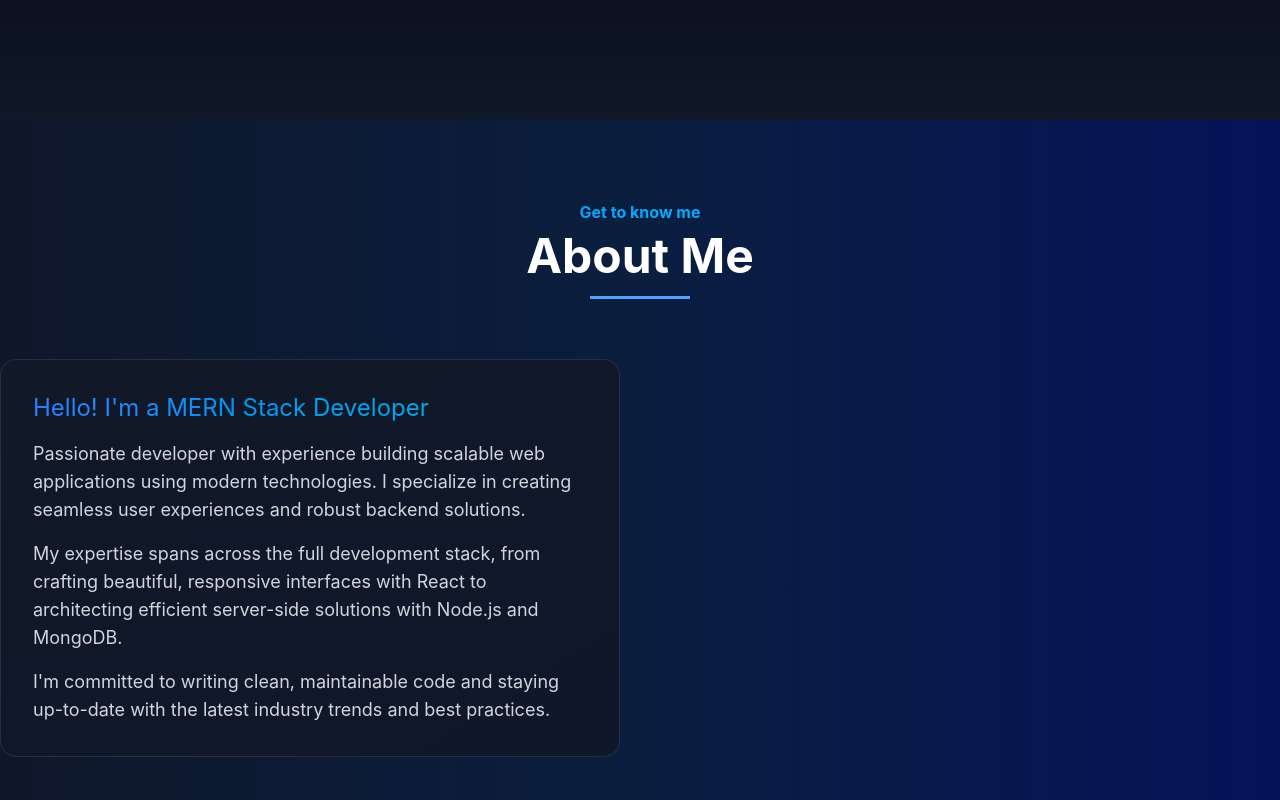
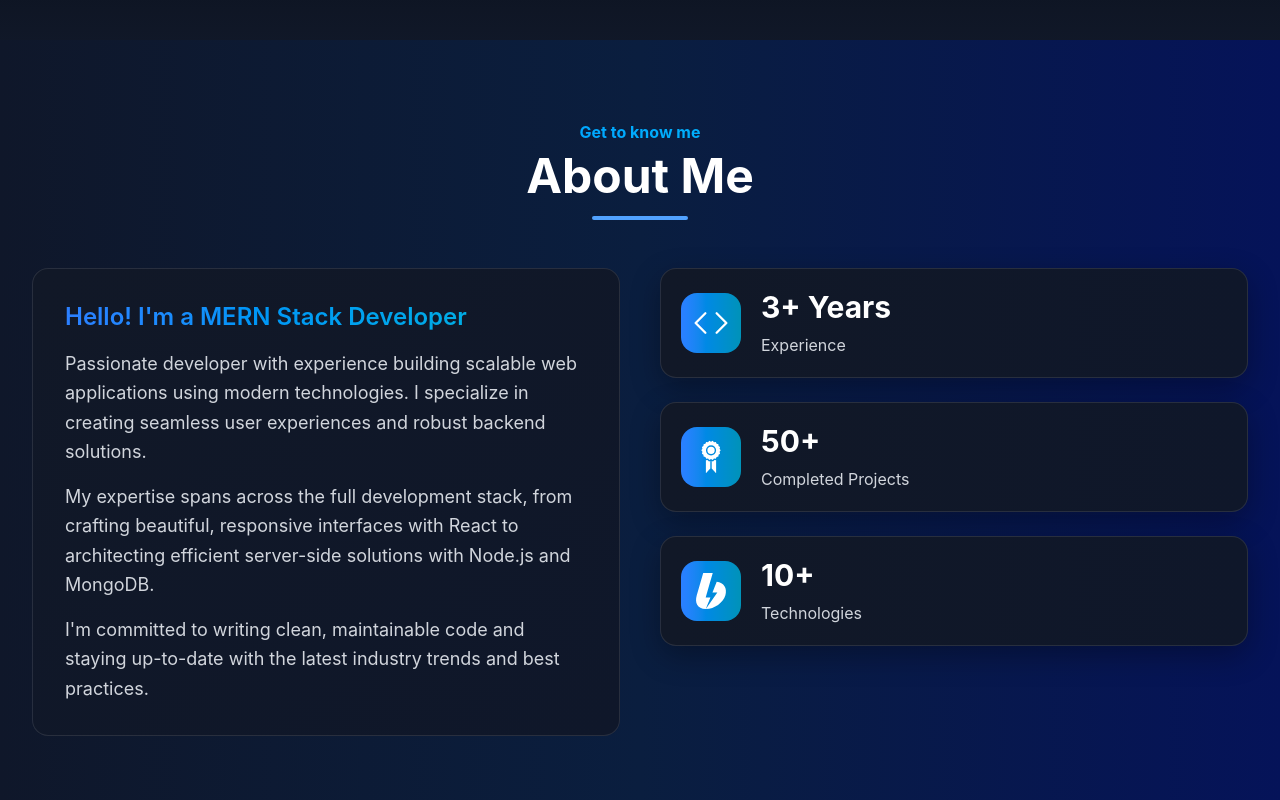
Before and after one commit to gopanmodak/Portfolio, a React (Vite) app: page / in a window 1280 px wide. Shown: the part 680-1480 px from the top of the page. Built offline with nearby package versions, Linux system fonts and the light colour scheme.

Commit message:
add contact pages

```diff
--- a/package.json
+++ b/package.json
@@ -12,6 +12,7 @@
   "dependencies": {
     "@tailwindcss/vite": "^4.2.2",
     "localforage": "^1.10.0",
+    "lucide": "^1.3.0",
     "match-sorter": "^8.2.0",
     "react": "^19.2.4",
     "react-dom": "^19.2.4",
@@ -25,6 +26,7 @@
     "@types/react": "^19.2.14",
     "@types/react-dom": "^19.2.3",
     "@vitejs/plugin-react": "^6.0.1",
+    "daisyui": "^5.5.19",
     "eslint": "^9.39.4",
     "eslint-plugin-react-hooks": "^7.0.1",
     "eslint-plugin-react-refresh": "^0.5.2",
--- a/src/App.jsx
+++ b/src/App.jsx
@@ -6,6 +6,7 @@ import Skills from './Pages/Skills';
 import Projects from './Pages/Projects';
 import Experience from './Pages/Experience';
 import Contact from './Pages/Contact';
+import Footer from './Components/Footer';
 
 const App = () => {
   return (
@@ -32,9 +33,13 @@ const App = () => {
         <Experience/>
       </section>
 
-      <section id="contact" className='py-20'>
+      <section id="contact" className='bg-linear-to-r from-blue-900/20 to-cyan-900/10 py-20'>
         <Contact />
       </section>
+      <div id="contact" className='border-t-2 border-t-amber-50/20 py-8'>
+        <Footer/>
+      </div>
+
     </div>
   )
 }
--- /dev/null
+++ b/src/Components/Footer.jsx
@@ -0,0 +1,13 @@
+import React from 'react'
+
+const Footer = () => {
+  return (
+    <div>
+      <p className='text-center text-gray-400'>
+        © {new Date().getFullYear()} Gopan Kumer Modak. All rights reserved.
+      </p>
+    </div>
+  )
+}
+
+export default Footer
--- a/src/Pages/About.jsx
+++ b/src/Pages/About.jsx
@@ -1,36 +1,110 @@
-import React from 'react'
+import React from "react";
+import { GiAchievement } from "react-icons/gi";
+import { GoCode } from "react-icons/go";
+import { SiBoosty } from "react-icons/si";
 
 const About = () => {
   return (
-    <div>
+    <section className="px-4 md:px-8">
 
-      <div>
-        <p className='text-md font-bold bg-linear-to-r from-blue-500 to-cyan-400 bg-clip-text text-transparent text-center'>Get to know me</p>
-        <h1 className='text-3xl md:text-4xl lg:text-5xl font-bold text-white text-center mt-2'>About Me</h1>
-              <div className="flex justify-center mt-4">
-          <span className="block w-25 border-b-3 border-b-blue-400"></span>
+      <p className="text-md font-bold bg-linear-to-r from-blue-500 to-cyan-400 bg-clip-text text-transparent text-center">
+        Get to know me
+      </p>
+
+      <h1 className="text-3xl md:text-4xl lg:text-5xl font-bold text-white text-center mt-2">
+        About Me
+      </h1>
+
+      <div className="flex justify-center mt-4">
+        <span className="block w-24 border-b-4 border-blue-400 rounded-full"></span>
+      </div>
+
+      <div className="grid md:grid-cols-2 gap-10 mt-12 max-w-7xl mx-auto">
+
+        <div className="bg-linear-to-br from-[#111827] to-[#0f172a]
+        p-8 rounded-2xl border border-white/10 backdrop-blur-sm
+        shadow-[0_20px_60px_rgba(0,255,255,0.2)
+        hover:shadow-[0_30px_80px_rgba(0,0,0,0.5)]
+        transition-all duration-300">
+
+          <h4 className="bg-linear-to-r from-blue-500 to-cyan-500 bg-clip-text text-transparent text-2xl font-semibold">
+            Hello! I'm a MERN Stack Developer
+          </h4>
+
+          <div className="text-gray-300 mt-4 space-y-4 text-lg leading-relaxed">
+            <p>
+              Passionate developer with experience building scalable web
+              applications using modern technologies. I specialize in creating
+              seamless user experiences and robust backend solutions.
+            </p>
+
+            <p>
+              My expertise spans across the full development stack, from
+              crafting beautiful, responsive interfaces with React to
+              architecting efficient server-side solutions with Node.js and MongoDB.
+            </p>
+
+            <p>
+              I'm committed to writing clean, maintainable code and staying
+              up-to-date with the latest industry trends and best practices.
+            </p>
+          </div>
         </div>
 
+        <div className="space-y-6">
 
+          <div className="bg-linear-to-r from-[#111827] to-[#0f172a]
+          p-5 rounded-2xl border border-white/10 backdrop-blur-sm
+          flex items-center gap-5
+          shadow-[0_10px_30px_rgba(0,0,0,0.3)]
+          hover:scale-105
+          hover:shadow-[0_20px_60px_rgba(0,255,255,0.2)]
+          transition-all duration-300">
 
-        <div className='grid md:grid-cols-2 gap-10 mt-10 max-w-7xl mx-auto'>
+            <GoCode className="bg-linear-to-r from-blue-500 to-cyan-600 p-3 rounded-2xl text-6xl text-white" />
 
-
-          <div className='bg-linear-to-br from-[#111827] to-[#0f172a] p-8 rounded-2xl border border-white/10 backdrop-blur-sm my-5'>
-            <h4 className='bg-linear-to-r from-blue-500 to-cyan-500 bg-clip-text text-transparent text-2xl'>Hello! I'm a MERN Stack Developer</h4>
-            <div className='text-gray-300 mt-4 space-y-4 text-lg'>
-
-              <p>Passionate developer with experience building scalable web applications using modern technologies. I specialize in creating seamless user experiences and robust backend solutions.</p>
-            <p>My expertise spans across the full development stack, from crafting beautiful, responsive interfaces with React to architecting efficient server-side solutions with Node.js and MongoDB.</p>
-            <p>I'm committed to writing clean, maintainable code and staying up-to-date with the latest industry trends and best practices.</p>
+            <div>
+              <h2 className="text-3xl text-white font-bold">3+ Years</h2>
+              <p className="text-gray-300 mt-2">Experience</p>
             </div>
           </div>
+
+          <div className="bg-linear-to-r from-[#111827] to-[#0f172a]
+          p-5 rounded-2xl border border-white/10 backdrop-blur-sm
+          flex items-center gap-5
+          shadow-[0_10px_30px_rgba(0,0,0,0.3)]
+          hover:scale-105
+          hover:shadow-[0_20px_60px_rgba(0,255,255,0.2)]
+          transition-all duration-300">
+
+            <GiAchievement className="bg-linear-to-r from-blue-500 to-cyan-600 p-3 rounded-2xl text-6xl text-white" />
+
+            <div>
+              <h2 className="text-3xl text-white font-bold">50+</h2>
+              <p className="text-gray-300 mt-2">Completed Projects</p>
+            </div>
+          </div>
+
+          <div className="bg-linear-to-r from-[#111827] to-[#0f172a]
+          p-5 rounded-2xl border border-white/10 backdrop-blur-sm
+          flex items-center gap-5
+          shadow-[0_10px_30px_rgba(0,0,0,0.3)]
+          hover:scale-105
+          hover:shadow-[0_20px_60px_rgba(0,255,255,0.2)]
+          transition-all duration-300">
+
+            <SiBoosty className="bg-linear-to-r from-blue-500 to-cyan-600 p-3 rounded-2xl text-6xl text-white" />
+
+            <div>
+              <h2 className="text-3xl text-white font-bold">10+</h2>
+              <p className="text-gray-300 mt-2">Technologies</p>
+            </div>
+          </div>
+
         </div>
       </div>
+    </section>
+  );
+};
 
-
-    </div>
-  )
-}
-
-export default About
+export default About;
--- a/src/Pages/Home.jsx
+++ b/src/Pages/Home.jsx
@@ -30,7 +30,7 @@ const Home = () => {
         <div>
           <a
             href="#contact"
-            class="px-4 md:px-6 py-4 relative rounded group font-medium text-white  inline-block"
+            class="px-4 md:px-6 py-3 relative rounded group font-medium text-white  inline-block"
           >
             <span class="absolute top-0 left-0 w-full h-full rounded opacity-50 filter blur-sm bg-linear-to-br from-purple-600 to-blue-500"></span>
             <span class="h-full w-full inset-0 absolute mt-0.5 ml-0.5 bg-linear-to-br filter group-active:opacity-0 rounded opacity-50 from-purple-600 to-blue-500"></span>
@@ -48,7 +48,7 @@ const Home = () => {
         <div>
           <a
             href="#projects"
-            class="py-4 text-lg text-white bg-gray-800 px-7 hover:bg-gray-700 rounded-xl flex items-center gap-2"
+            class="py-3 text-lg text-white bg-gray-800 px-7 hover:bg-gray-700 rounded-xl flex items-center gap-2"
           >
             View Projects{" "}
             <span>
--- a/src/index.css
+++ b/src/index.css
@@ -1,4 +1,5 @@
 @import "tailwindcss";
+@plugin "daisyui";
 
 
 html {
@@ -8,5 +9,5 @@ html {
 }
 
 section{
-  min-height: 100vh;
+  min-height: 90vh;
 }
```
Also changed, not shown: src/Pages/Contact.jsx (+146 -7 lines), 1 other file (tests, documents, lock files or other folders).
